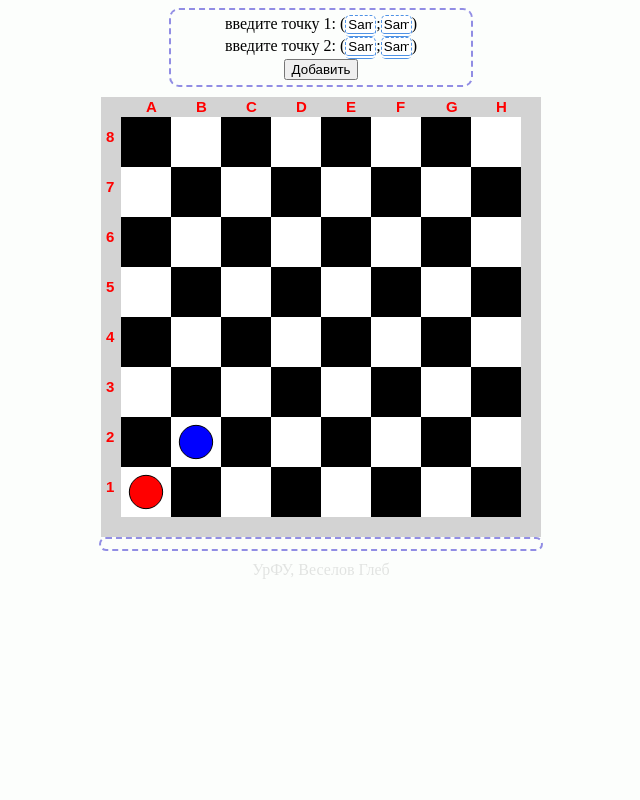
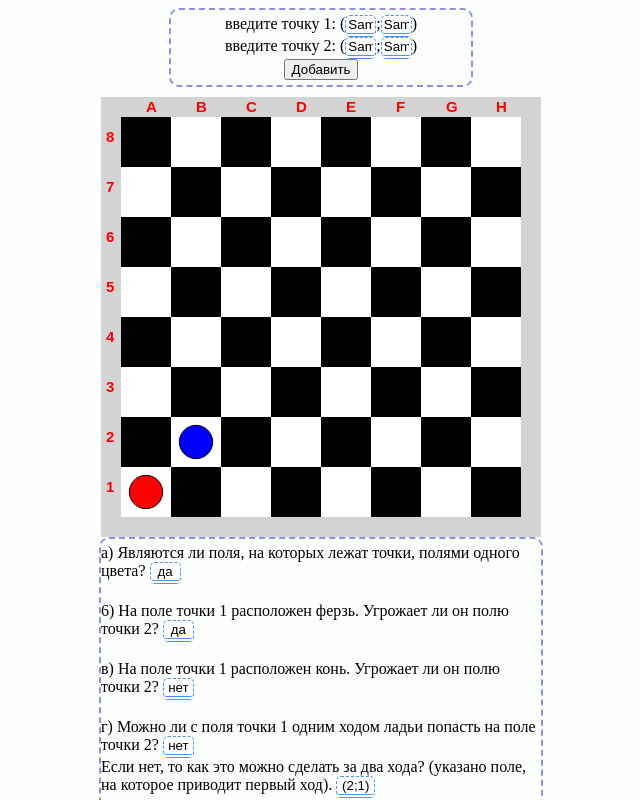
Before and after one commit to terryopp/thirdhw, a plain HTML site: page index.html in a window 1280 px wide. Both pictures are taken after typing "Sample", "Sample", "Sample", "Sample" into the empty fields and a click on the button "Добавить". Shown: the top 800 px of the page, without its empty margins (319-959 px from the left). Drawn offline with Linux system fonts and the light colour scheme.

Commit message:
Добавление простого решения заданий

```diff
--- a/index.html
+++ b/index.html
@@ -18,7 +18,15 @@
         </div>
         <canvas id="canvas">Ваш браузер не умеет рисовать. Пожалуйста, смените браузер</canvas>
         <div id="answers">
-
+            а) Являются ли поля, на которых лежат точки, полями одного цвета? <input size="1" id="a" readonly/> </br/> </br/>
+            6) На поле точки 1 расположен ферзь. Угрожает ли он полю точки 2? <input size="1" id="b" readonly/> </br/> </br/>
+            в) На поле точки 1 расположен конь. Угрожает ли он полю точки 2? <input size="1" id="c" readonly/> </br/> </br/>
+            г) Можно ли с поля точки 1 одним ходом ладьи попасть на поле точки 2? <input size="1" id="d" readonly/> </br/>
+                Если нет, то как это можно сделать за два хода? (указано поле, на которое приводит первый ход). <input size="2" id="d1" readonly/> </br/> </br/>
+            д) Можно ли с поля точки 1 одним ходом ферзя попасть на поле точки 2? <input size="1" id="e" readonly/> </br/>
+                Если нет, то как это можно сделать за два хода? (указано поле, на которое приводит первый ход). <input size="2" id="e1" readonly/> </br/> </br/>
+            е) Можно ли с поля точки 1 одним ходом слона попасть на поле точки 2? <input size="1" id="f" readonly/> </br/>
+                Если нет, то как это можно сделать за два хода? (указано поле, на которое приводит первый ход). <input size="2" id="f1" readonly/> </br/>
         </div>
         <div id="by">
             УрФУ, Веселов Глеб
--- a/js/Calc.js
+++ b/js/Calc.js
@@ -1,6 +1,48 @@
-function Calc(options) { //Конструктор для вычисления
-    let w = options.w;
-    let h = options.h;
-    let d = options.d;
+function Calc() { //Конструктор для вычисления
 
+    this.func_a = (x1, y1, x2, y2) => { // решение задачи "а"
+        if ((x1+y1)%2 == (x2+y2)%2) return true;
+        else return false;
+    }
+
+    this.func_b = (x1, y1, x2, y2) => { // решение задачи "б" и "д"
+        if (x1 == x2 || y1 == y2 || Math.abs(y2 - y1) == Math.abs(x2 - x1)) return true;
+        else return false;
+    }
+
+    this.func_c = (x1, y1, x2, y2) => { // решение задачи "в"
+        let delta = Math.abs((y2-y1)/(x2-x1));
+        if (delta == 2 || delta == 0.5 ) return true;
+        else return false;
+    }
+
+    this.func_d = (x1, y1, x2, y2) => { // решение задачи "г"
+        if (x1 == x2 || y1 == y2) return true;
+        else return false;
+    }
+    this.func_d1 = (x1, y1, x2, y2) => { // нахождение точки для задачи "г"
+        return `(${x2};${y1})`;
+    }
+
+    this.func_e1 = (x1, y1, x2, y2) => { // нахождение точки для задачи "д"
+        let d = x1;
+        let i = x1<x2? 1: -1;
+        do {
+            d += i;
+        } while (!this.func_b(d, y1, x2, y2));
+        return `(${d};${y1})`;
+    }
+
+    this.func_f = (x1, y1, x2, y2) => { // решение задачи "е"
+        if (Math.abs(y2 - y1) == Math.abs(x2 - x1)) return true;
+        else return false;
+    }
+    this.func_f1 = (x1, y1, x2, y2) => { // нахождение точки для задачи "е"
+        let d = x1;
+        let i = x1<x2? 1: -1;
+        do {
+            d += i;
+        } while (!this.func_f(d, y1, x2, y2));
+        return `(${d};${y1})`;
+    }
 }
--- a/js/Graph.js
+++ b/js/Graph.js
@@ -39,12 +39,4 @@ function Graph() { //Конструктор для отрисовки
         ctx.fill();
         ctx.stroke();
     }
-
-    this.getProps = () => {
-        return {
-            w: canvas.width - 40,
-            h: canvas.height - 40,
-            d: d
-        }
-    }
 }
--- a/js/main.js
+++ b/js/main.js
@@ -2,7 +2,7 @@ window.onload = function() {
 
     const graph = new Graph();
     graph.print();
-    const calc = new Calc(graph.getProps());
+    const calc = new Calc();
 
     let x1, y1, x2, y2;
 
@@ -15,8 +15,46 @@ window.onload = function() {
             graph.print();
             graph.point(x1, y1, 'red');
             graph.point(x2, y2, 'blue');
+            startCalc();
         } else {
             alert('Введите целые числа от 1 до 8');
         }
-    })
+    });
+
+    function startCalc () {
+        let a = document.getElementById('a');
+        let b = document.getElementById('b');
+        let c = document.getElementById('c');
+        let d = document.getElementById('d');
+        let d1 = document.getElementById('d1');
+        let e = document.getElementById('e');
+        let e1 = document.getElementById('e1');
+        let f = document.getElementById('f');
+        let f1 = document.getElementById('f1');
+
+        a.value = (calc.func_a(x1, y1, x2, y2)? 'да' : 'нет');
+        b.value = (calc.func_b(x1, y1, x2, y2)? 'да' : 'нет');
+        c.value = (calc.func_c(x1, y1, x2, y2)? 'да' : 'нет');
+        if (calc.func_d(x1, y1, x2, y2)) {
+            d.value = 'да';
+            d1.value = '';
+        } else {
+            d.value = 'нет';
+            d1.value = calc.func_d1(x1, y1, x2, y2);
+        }
+        if (calc.func_b(x1, y1, x2, y2)) {
+            e.value = 'да';
+            e1.value = '';
+        } else {
+            e.value = 'нет';
+            e1.value = calc.func_e1(x1, y1, x2, y2);
+        }
+        if (calc.func_f(x1, y1, x2, y2)) {
+            f.value = 'да';
+            f1.value = '';
+        } else {
+            f.value = 'нет';
+            f1.value = calc.func_f1(x1, y1, x2, y2);
+        }
+    }
 }
```
